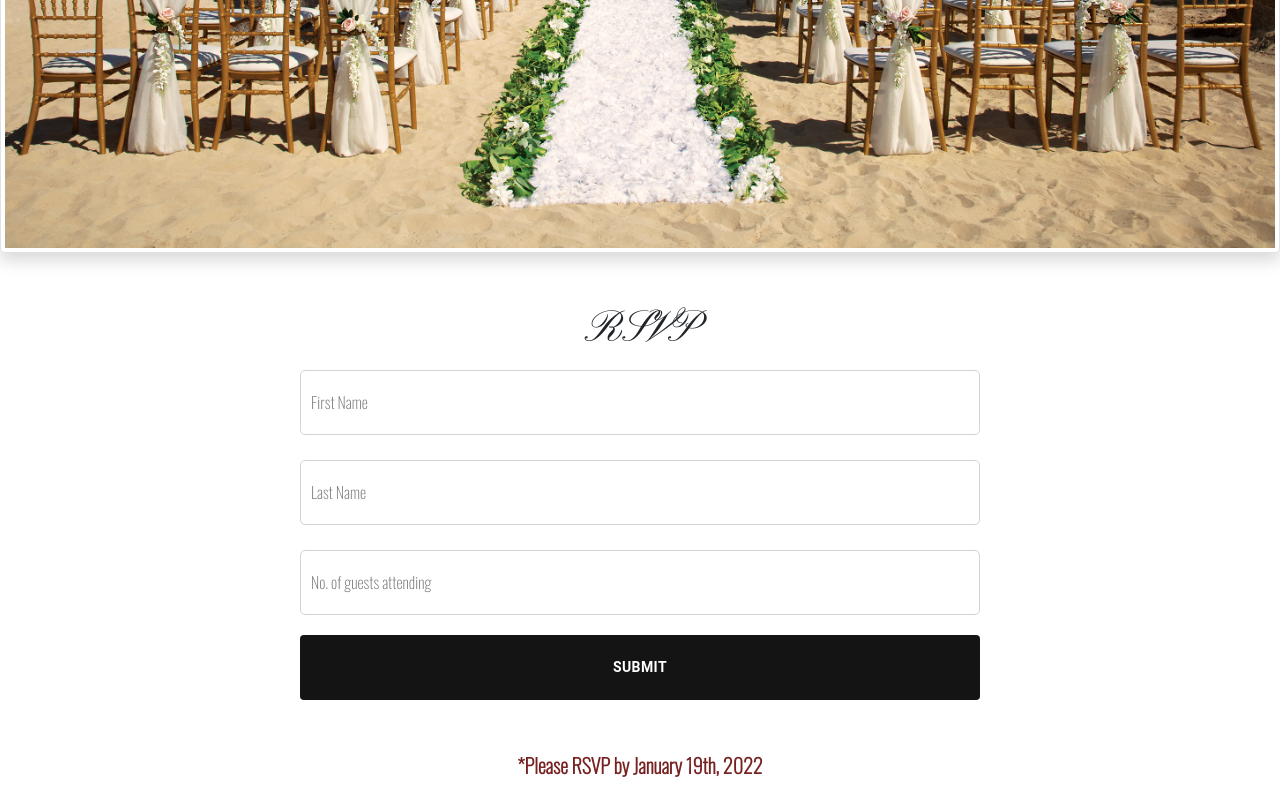
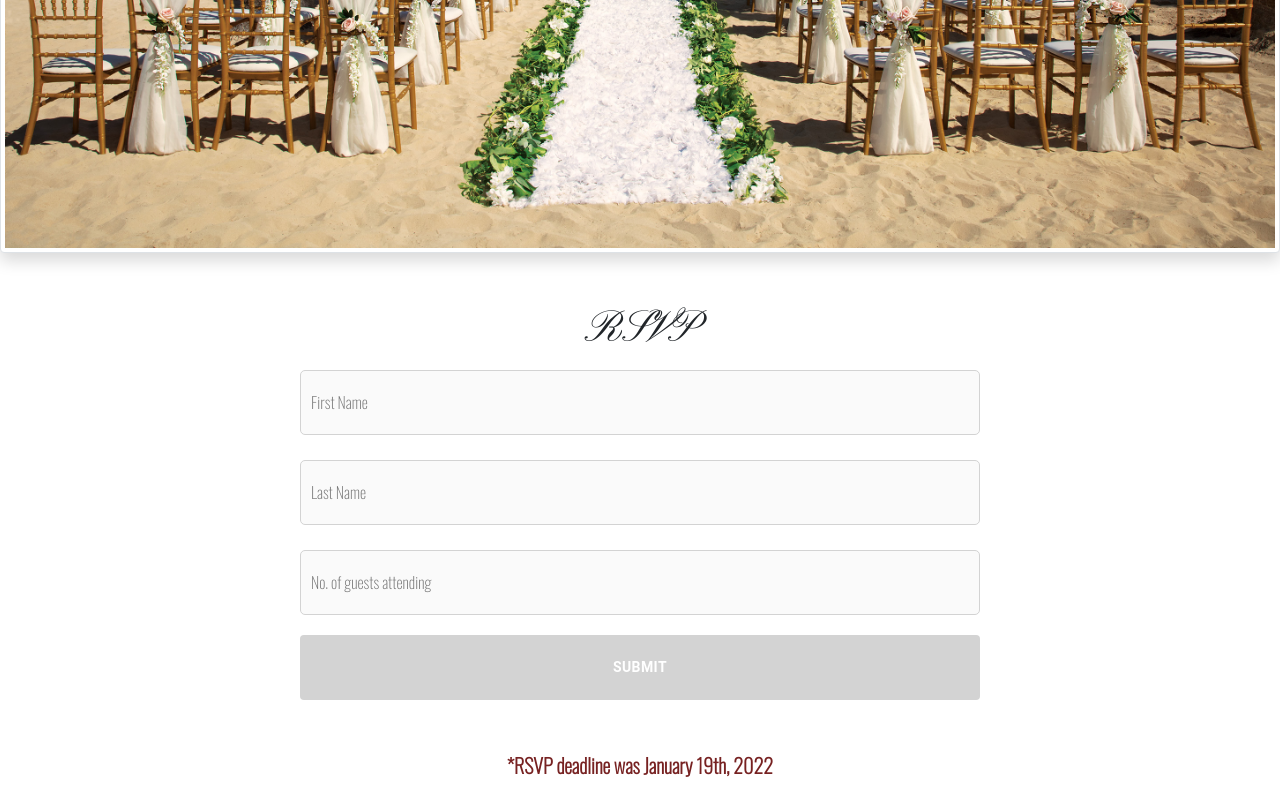
Before and after one commit to keenan560/wedding-website, a React (Create React App) app in the folder wedding-website/: page /rsvp in a window 1280 px wide. Shown: the part 760-1560 px from the top of the page. Built offline with nearby package versions, Linux system fonts and the light colour scheme; no server answers; the database is empty.

Commit message:
disabled rsvp feature

```diff
--- a/wedding-website/src/components/Rsvp.css
+++ b/wedding-website/src/components/Rsvp.css
@@ -24,7 +24,7 @@
 }
 
 .rsvp__submit {
-  background-color: #141414 !important;
+  background-color: lightgray !important;
   color: #fff !important;
   font-weight: bold;
   width: 100%;
--- a/wedding-website/src/components/Rsvp.js
+++ b/wedding-website/src/components/Rsvp.js
@@ -74,6 +74,7 @@ function Rsvp() {
       <form className="rsvp__form" onSubmit={handleSubmit(onSubmit)}>
         <h1 className="rsvp__title">RSVP</h1>
         <input
+        disabled
           placeholder="First Name"
           name="firstName"
           {...register("firstName", { required: true, maxLength: 20 })}
@@ -82,6 +83,7 @@ function Rsvp() {
           <span className="rsvp__errors">First name is required</span>
         )}
         <input
+         disabled
           placeholder="Last Name"
           name="lastName"
           {...register("lastName", { required: true, pattern: /^[A-Za-z]+$/i })}
@@ -90,6 +92,7 @@ function Rsvp() {
           <span className="rsvp__errors">Last name is required</span>
         )}
         <input
+        disabled
           placeholder="No. of guests attending"
           name="count"
           type="number"
@@ -99,13 +102,13 @@ function Rsvp() {
           <span className="rsvp__errors">1 guest minimum of guests</span>
         )}
 
-        <Button className="rsvp__submit" type="submit">
+        <Button className="rsvp__submit" type="submit" disabled>
           Submit
         </Button>
         {sucess && (
           <p className="rsvp__success">Sucess! Thank you for registering.</p>
         )}
-        <p className="rsvp__reminder">*Please RSVP by January 19th, 2022</p>
+        <p className="rsvp__reminder">*RSVP deadline was January 19th, 2022</p>
       </form>
     </div>
   );
```
